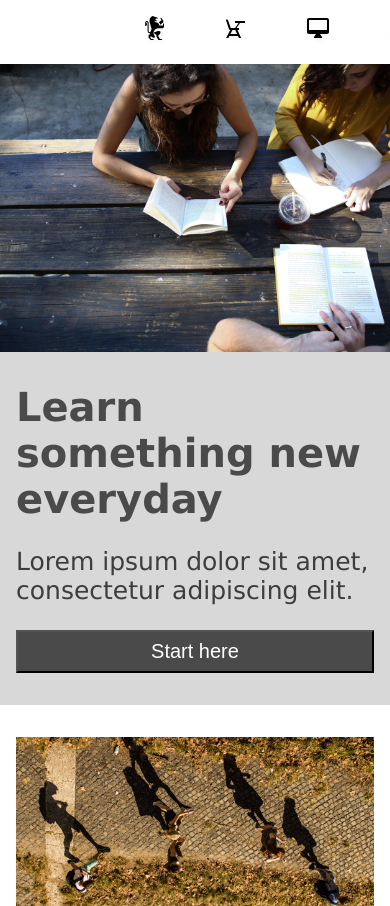
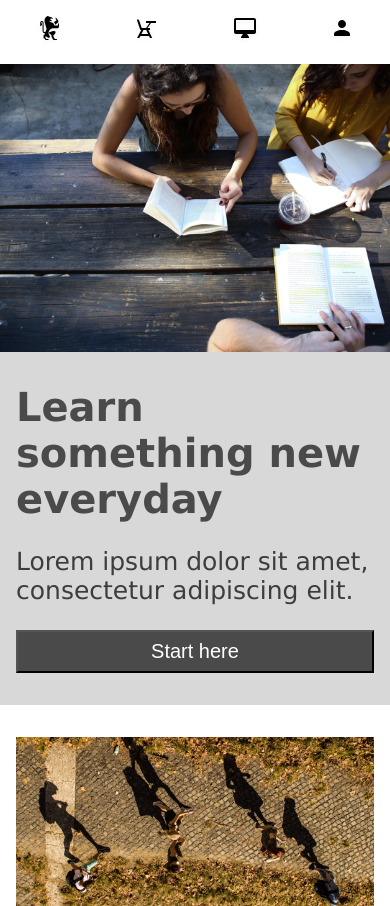
Before and after one commit to christian-shopify/colmar_academy, a plain HTML site: page index.html in a window 390 px wide. Shown: the top 906 px of the page. Drawn offline with Linux system fonts and the light colour scheme.

Commit message:
Mobile layout fix.

```diff
--- a/resources/css/style.css
+++ b/resources/css/style.css
@@ -282,7 +282,7 @@ footer nav a {
 		align-items: center;
 		justify-content: space-evenly;
 		margin-left: 24px;
-		gap: 50%;
+		gap: 70px;
 	}
 
 	nav#menu {
```
